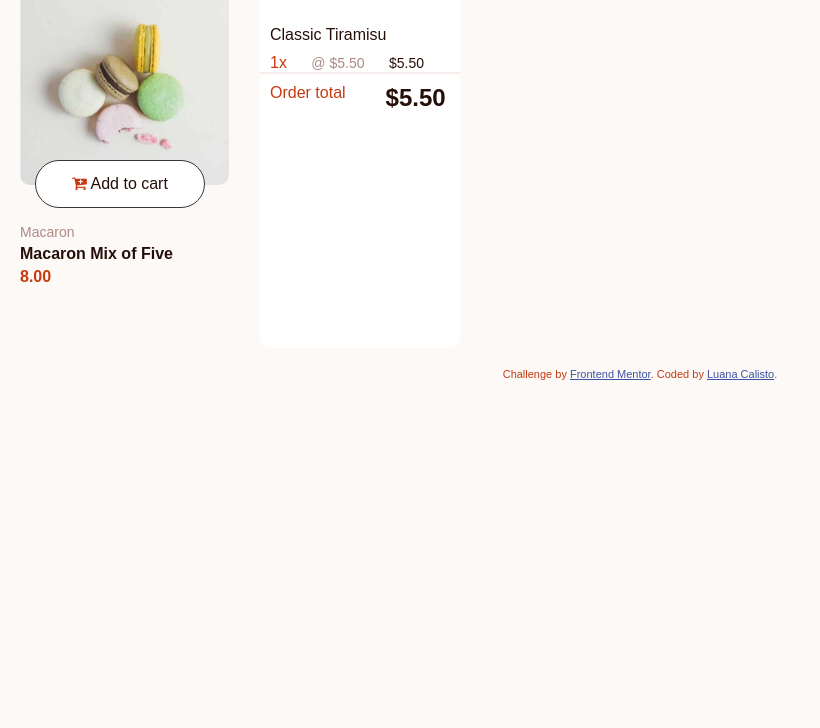
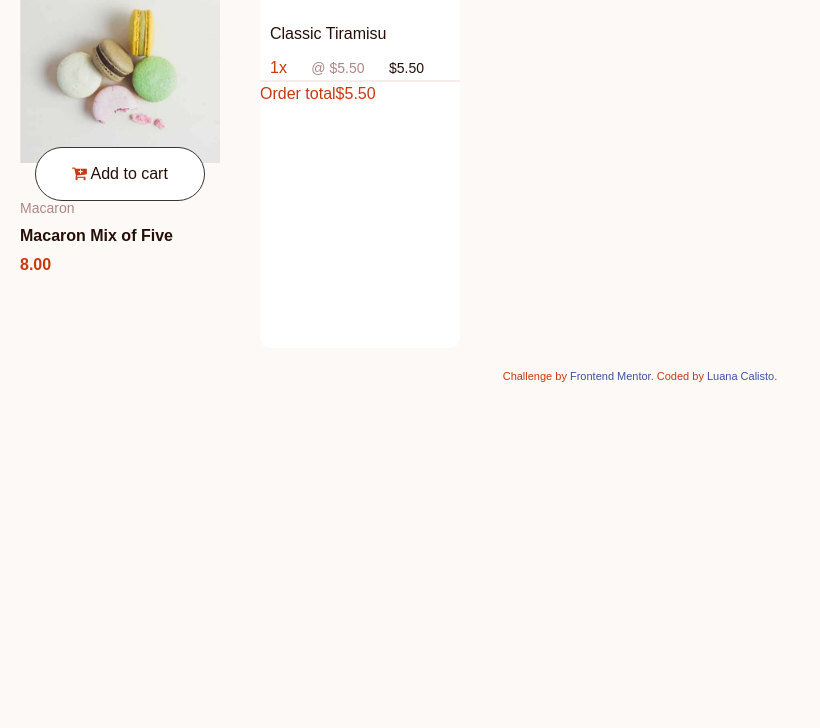
Before and after one commit to Calistofolio/restaurant-menu, a website built with Vite: page index.html in a window 1280 px wide. Shown: the part 72-800 px from the top of the page, without its empty margins (0-820 px from the left). Built offline with nearby package versions, Linux system fonts and the light colour scheme; files whose address does not match are found by name.

Commit message:
tailwind configuration

```diff
--- a/index.html
+++ b/index.html
@@ -3,8 +3,6 @@
 <head>
   <meta charset="UTF-8">
   <meta name="viewport" content="width=device-width, initial-scale=1.0"> <!-- displays site properly based on user's device -->
-
-  <link rel="icon" type="image/png" sizes="32x32" href="./assets/images/favicon-32x32.png">
   <link rel="stylesheet" href="src/style/index.scss">
   <link
       rel="stylesheet"
@@ -23,10 +21,10 @@
 </head>
 <body>
 
-  <div class="container">
+  <div class="flex">
   <div class="product-container">
     <div><h1>Desserts</h1></div>
-    <div class="product-img">
+    <div class="relative">
       <img title= "Product Image" src="/assets/images/image-macaron-desktop.jpg" alt="">
       <div class="cart-button" onclick="addToCart()"><i class="fa fa-cart-plus"></i>  Add to cart</div>
     </div>
@@ -46,7 +44,7 @@
       <span class="unitary-value">@ $5.50</span>
       <span class="total-value">$5.50</span>
     </div>
-    <div class="order-total">
+    <div class="flex">
       <div>Order total</div>
       <h2>$5.50</h2>
     </div>
--- a/package.json
+++ b/package.json
@@ -14,7 +14,9 @@
   "license": "ISC",
   "devDependencies": {
     "@types/uuid": "^10.0.0",
+    "autoprefixer": "^10.4.20",
     "sass-embedded": "^1.79.4",
+    "tailwindcss": "^3.4.13",
     "ts-node": "^10.9.2",
     "typescript": "^5.6.2",
     "vite": "^5.4.7"
--- /dev/null
+++ b/postcss.config.js
@@ -0,0 +1,6 @@
+module.exports = {
+  plugins: {
+    tailwindcss: {},
+    autoprefixer: {},
+  },
+}
--- a/src/style/components.scss
+++ /dev/null
@@ -1,92 +0,0 @@
-@import "variables";
-
-.product-category, .unitary-value{
-    color: $font-color-tertiary;
-    font-size: 14px;
-}
-
-.total-value{
-    font-size: 14px;
-    color: $font-color-secondary;
-}
-
-.product-name{
-    color: $font-color-secondary;
-    font-weight: 700;
-}
-
-.product-price{
-    font-weight: 600;
-}
-
-.product-container{
-    margin: 20px;
-    text-align: center;
-    height: 300px;
-    width: 200px;
-}
-
-.product-information{
-    display: flex;
-    flex-direction: column;
-    gap: 5px;
-    text-align: start;
-    margin-top: 35px;
-}
-
-.product-img{
-    position: relative;
-}
-
-.product-img img{
-    align-self: center;
-    border-radius: 10px;
-    height: 200px;
-
-}
-
-.cart-button{
-    border: 1px, rgb(54, 54, 54), solid;
-    color: hsl(14, 65%, 9%);;
-    border-radius: 50px;
-    background-color: white;
-    padding: 14px 35px;
-    transform: translate(-50%);
-    width: 170px;
-    position: absolute;
-    top: 175px;
-    cursor: pointer;
-    display: inline-block;
-}
-
-.product-container h1, .product-name-cart, .order-total h2{
-    color: $font-color-secondary;
-}
-
-.your-cart{
-    background-color: white;
-    margin: 20px;
-    width: 200px;
-    height: 400px;
-    border-radius: 10px;
-}
-
-.cart-count{
-    font-weight: 700;
-    padding: 20px 10px;
-}
-.order-total{
-    padding: 10px;
-    gap: 40px
-}
-.products-in-cart > *{
-    padding: 10px;
-
-}
-.products-in-cart{
-    border-bottom: 2px $gray-color-details solid;
-}
-
-.container, .order-total{
-    display: flex;
-}
--- a/src/style/index.scss
+++ b/src/style/index.scss
@@ -1,11 +1,17 @@
-@import "components";
-@import "variables";
+@tailwind base;
+@tailwind components;
+@tailwind utilities;
 
 @font-face {
     font-family: "Red Hat Text";
     src: url(../..\assets\fonts\RedHatText-VariableFont_wght.ttf),
     format("truetype")
 }
+
+$font-color-primary: hsl(14, 86%, 42%);
+$font-color-secondary: hsl(14, 65%, 9%);
+$font-color-tertiary: hsl(7, 20%, 60%);
+$gray-color-details: hsl(13, 31%, 94%);
 
 *{
     box-sizing: border-box;
@@ -23,3 +29,89 @@ body{
 .fa-cart-plus{
     color: $font-color-primary;
 }
+
+
+.product-category, .unitary-value{
+    color: $font-color-tertiary;
+    font-size: 14px;
+}
+
+.total-value{
+    font-size: 14px;
+    color: $font-color-secondary;
+}
+
+.product-name{
+    color: $font-color-secondary;
+    font-weight: 700;
+}
+
+.product-price{
+    font-weight: 600;
+}
+
+.product-container{
+    margin: 20px;
+    text-align: center;
+    height: 300px;
+    width: 200px;
+}
+
+.product-information{
+    display: flex;
+    flex-direction: column;
+    gap: 5px;
+    text-align: start;
+    margin-top: 35px;
+}
+
+
+
+.product-img img{
+    align-self: center;
+    border-radius: 10px;
+    height: 200px;
+
+}
+
+.cart-button{
+    border: 1px, rgb(54, 54, 54), solid;
+    color: hsl(14, 65%, 9%);;
+    border-radius: 50px;
+    background-color: white;
+    padding: 14px 35px;
+    transform: translate(-50%);
+    width: 170px;
+    position: absolute;
+    top: 175px;
+    cursor: pointer;
+    display: inline-block;
+}
+
+.product-container h1, .product-name-cart, .order-total h2{
+    color: $font-color-secondary;
+}
+
+.your-cart{
+    background-color: white;
+    margin: 20px;
+    width: 200px;
+    height: 400px;
+    border-radius: 10px;
+}
+
+.cart-count{
+    font-weight: 700;
+    padding: 20px 10px;
+}
+.order-total{
+    padding: 10px;
+    gap: 40px
+}
+.products-in-cart > *{
+    padding: 10px;
+
+}
+.products-in-cart{
+    border-bottom: 2px $gray-color-details solid;
+}
--- a/src/style/variables.scss
+++ /dev/null
@@ -1,4 +0,0 @@
-$font-color-primary: hsl(14, 86%, 42%);
-$font-color-secondary: hsl(14, 65%, 9%);
-$font-color-tertiary: hsl(7, 20%, 60%);
-$gray-color-details: hsl(13, 31%, 94%);
--- /dev/null
+++ b/tailwind.config.js
@@ -0,0 +1,8 @@
+/** @type {import('tailwindcss').Config} */
+module.exports = {
+  content: ["./index.html", "./src/**/*.{js,ts,jsx,tsx}"],
+  theme: {
+    extend: {},
+  },
+  plugins: [],
+}
```
Also changed, not shown: 1 other file.
